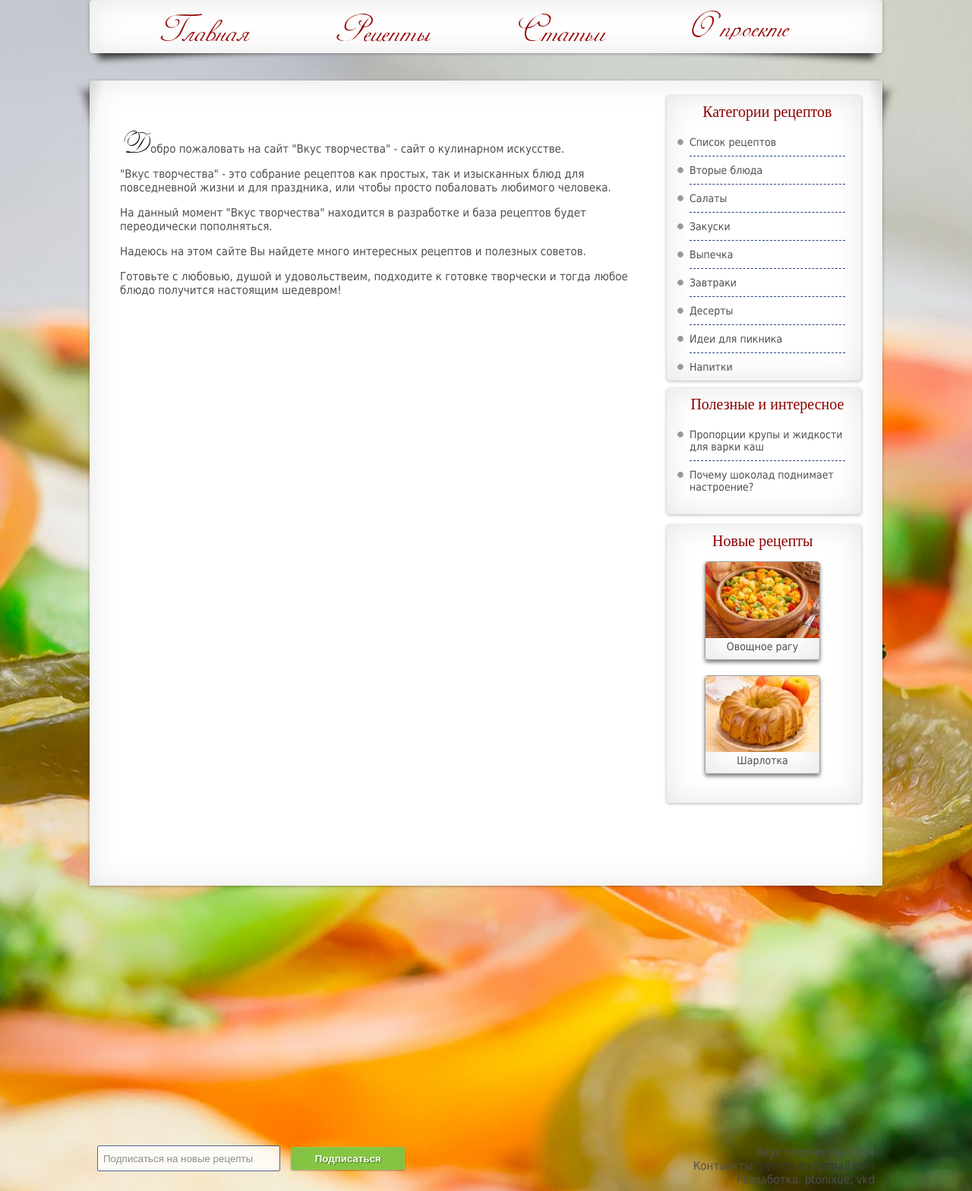
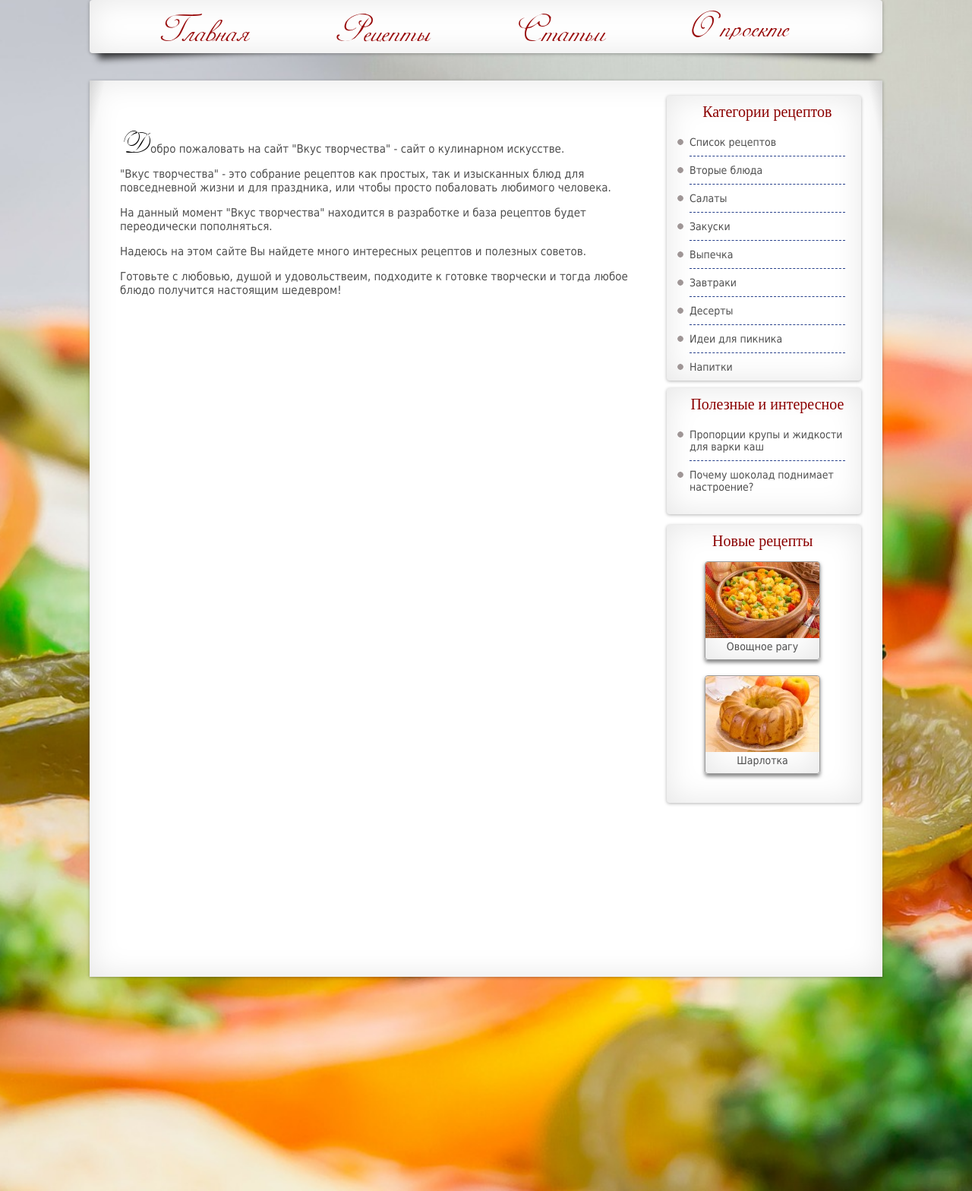
Before and after one commit to vkd/Cookland, a Django app: page /cook/ in a window 1280 px wide. Shown: the part 140-1708 px from the top of the page at 76% size. Run offline with Django 3.2, Linux system fonts and the light colour scheme.

Commit message:
Fixed height (auto) at background .container

```diff
--- a/cookland/static/style.css
+++ b/cookland/static/style.css
@@ -209,12 +209,10 @@ input[type="submit"] {
 
 .container {
 	width: 1024px;
-	min-height: 1000px;
-	height: auto;
 	position:relative;
-	padding: 10px 10px 50px;
+	padding: 10px 10px 10px;
+	overflow: hidden;
 	margin: auto;
-
 	background-color: #fff;
 	box-shadow: 0 1px 4px rgba(0, 0, 0, 0.3),
     			0 0 40px rgba(0, 0, 0, 0.1) inset;
@@ -251,7 +249,7 @@ input[type="submit"] {
 
 .content {
 	width: 700px;
-	min-height: 1000px;
+	min-height: 1100px;
 	height: auto;
 	margin: 10px;
 	padding: 20px;
@@ -384,7 +382,7 @@ input[type="submit"] {
 .footer-page {
 	height: auto;
 	width: 1024px;
-	margin:-70px auto 0;
+	margin: 0 auto 0;
 	padding: 10px;
 	position: relative;
 	overflow: hidden;
--- a/cookland/templates/cook/layout.html
+++ b/cookland/templates/cook/layout.html
@@ -20,7 +20,7 @@
 			<li><a href="" class="a-header"><img src="{% static "style/stats.png" %}"></a></li>
 			<li><a href="" class="a-header"><img src="{% static "style/project.png" %}"></a></li>
 		</ul>
-	</div>
+</div>
 	<br><br>
 	<div class="container">
 		<section class="content">
```
